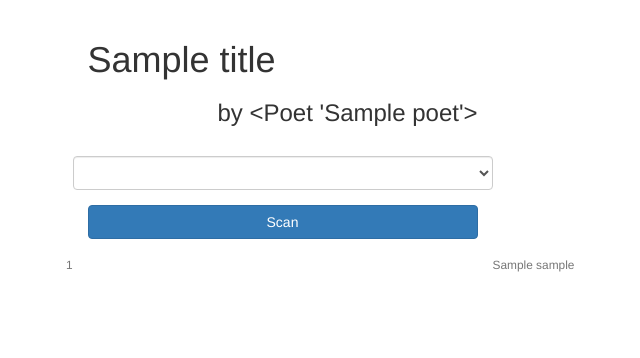
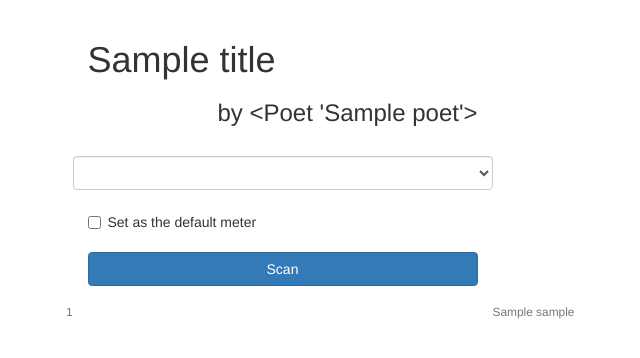
Before and after one commit to syvwlch/Metroscope, a Flask app: template run/templates/poetry/poem.html in a window 1280 px wide. Shown: the part 52-410 px from the top of the page, without its empty margins (80-720 px from the left). Run offline with Flask 2, Linux system fonts and the light colour scheme; tables that the repository leaves empty hold one stand-in row (values such as "Sample post"); the template is opened without the code that fills it: values that come from a table or form of the project are taken from there, most other values are stand-ins (such as "Sample title", 1, 10 or a date in 2020); lists and menus that the app fills with data are empty; some libraries are stand-ins or nearby versions.

Commit message:
Allow users with CHANGE_METER to set default meter of poem This closes #117.

```diff
--- a/run/poetry/forms.py
+++ b/run/poetry/forms.py
@@ -1,10 +1,15 @@
 """Define the forms for the poetry blueprint."""
 
 from flask_wtf import FlaskForm
-from wtforms import SelectField, SubmitField
+from wtforms import SelectField, SubmitField, BooleanField
 
 
 class ChangeMeterForm(FlaskForm):
-    """Define the poem form."""
+    """Allow user to choose the meter to scan the poem."""
     pattern = SelectField('')
-    submit = SubmitField('Scan')
+    scan = SubmitField('Scan')
+
+
+class SetDefaultMeterForm(ChangeMeterForm):
+    """Allow user to set the default meter for the poem."""
+    set_as_default = BooleanField('Set as the default meter')
--- a/run/templates/poetry/poem.html
+++ b/run/templates/poetry/poem.html
@@ -47,7 +47,11 @@
             <div class="verse col-xs-offset-1 col-xs-10 col-sm-6 col-md-5 col-lg-4">
                 {{ form.hidden_tag() }}
                 {{ wtf.form_field(form.pattern, class="form-control") }}
-                {{ wtf.form_field(form.submit, class="btn btn-primary btn-block") }}
+                {% if form.set_as_default is defined %}
+                    {{ wtf.form_field(form.set_as_default) }}
+                    <br>
+                {% endif %}
+                {{ wtf.form_field(form.scan, class="btn btn-primary btn-block") }}
             </div>
         </div>
     </form>
```
Also changed, not shown: run/poetry/views.py (+17 -9 lines).
